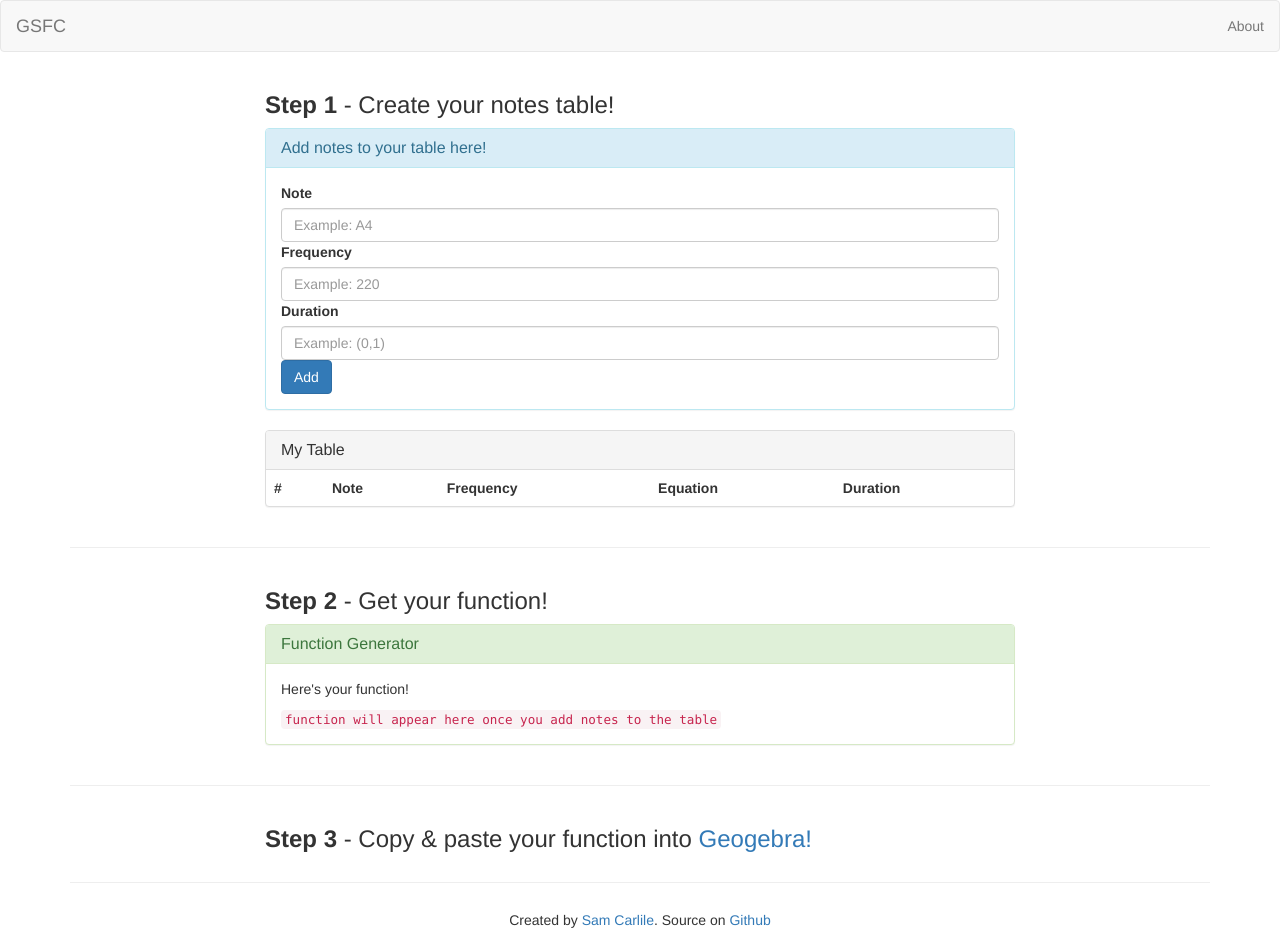
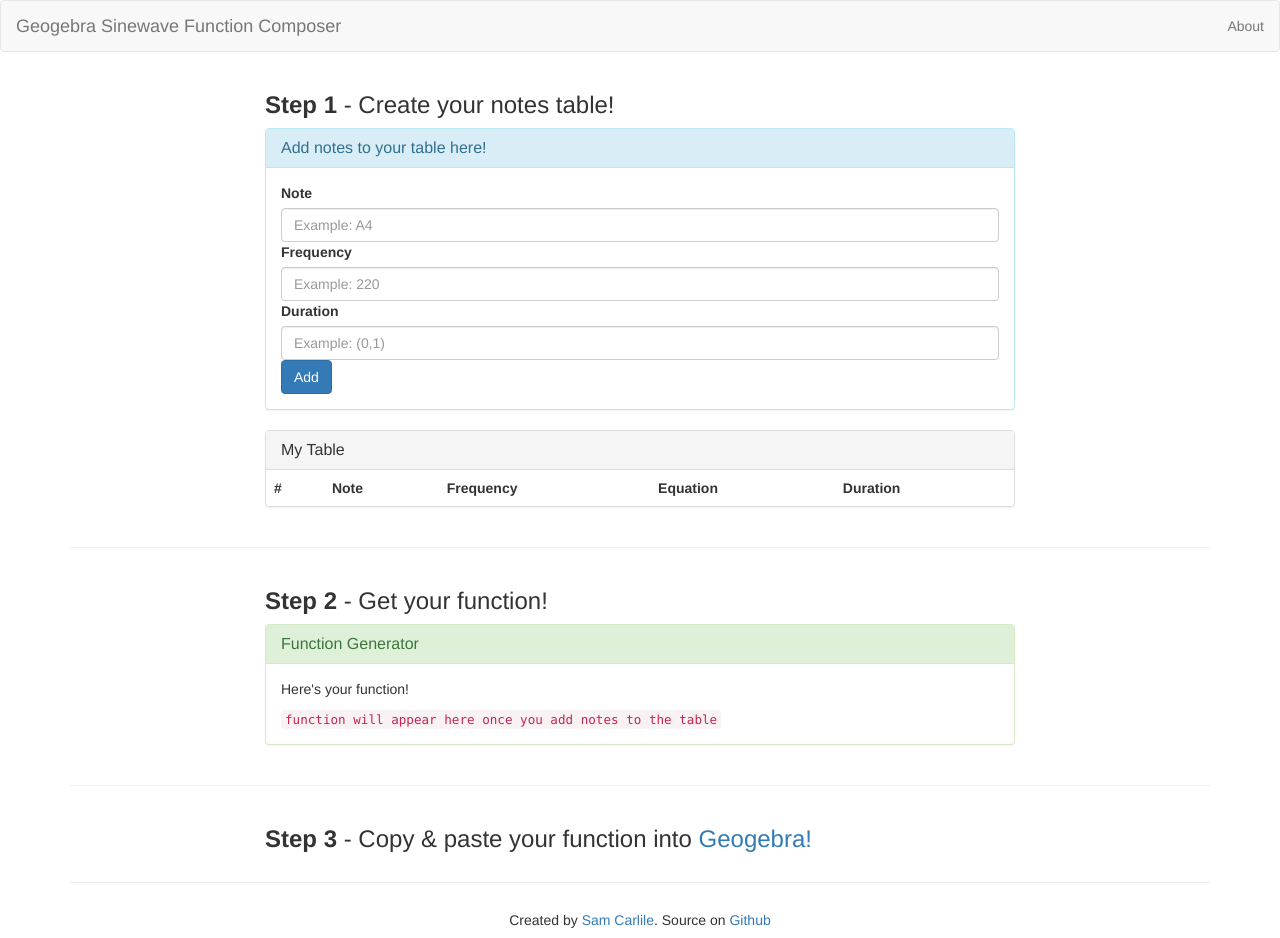
Before and after one commit to samkcarlile/sinewave-function-composer, a plain HTML site: page index.html in a window 1280 px wide. Drawn offline with nearby package versions, Linux system fonts and the light colour scheme.

Commit message:
expanded acronym in title

```diff
--- a/index.html
+++ b/index.html
@@ -10,7 +10,7 @@
       <div class="container-fluid">
         <div class="navbar-header">
           <a href="#" class="navbar-brand">
-            GSFC
+            Geogebra Sinewave Function Composer
           </a>
         </div>
         <ul class="nav navbar-nav navbar-right">
```
